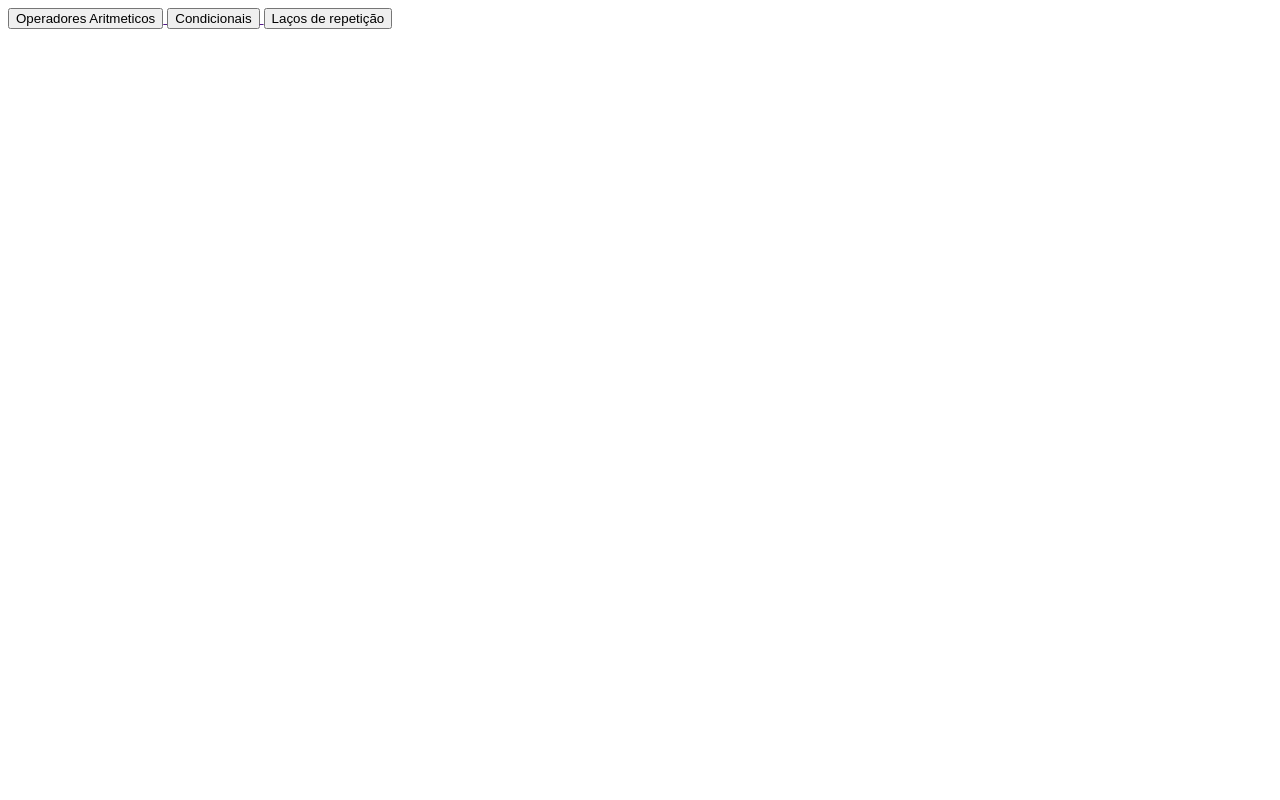
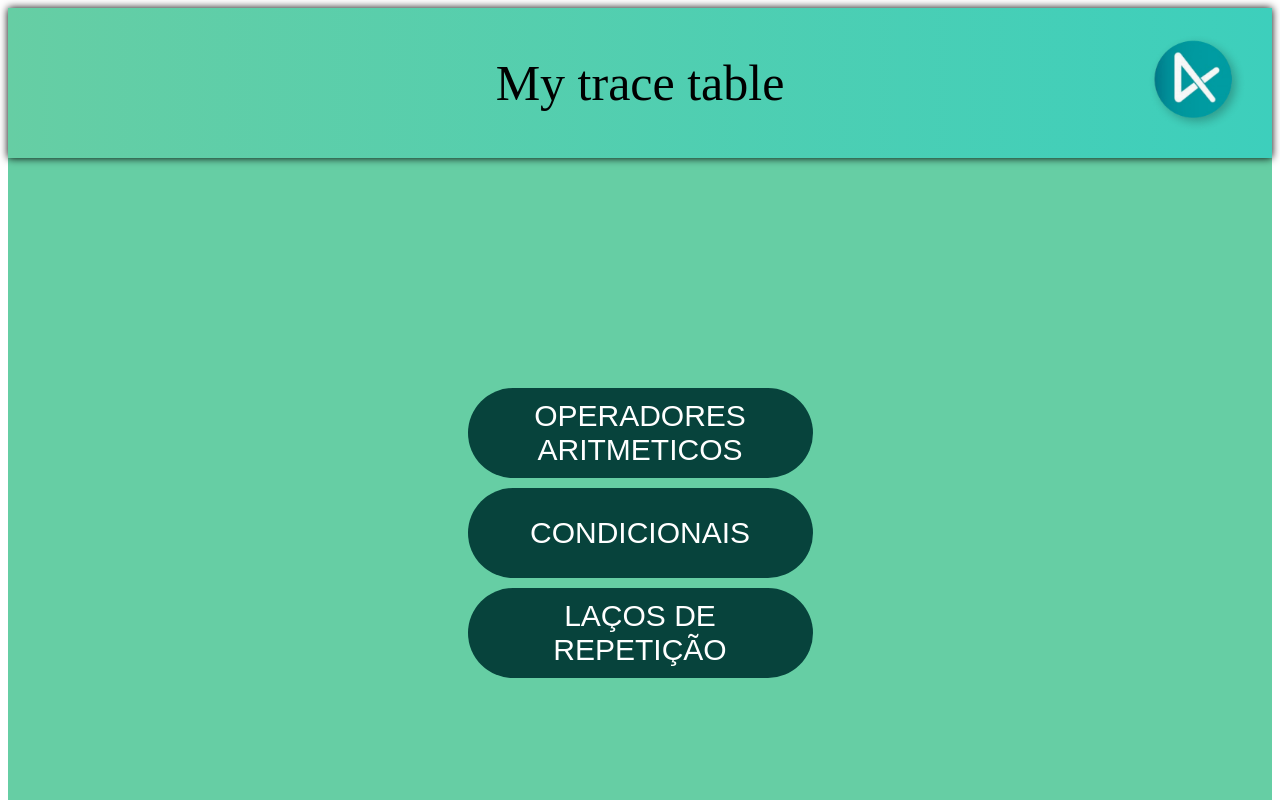
Before and after one commit to DiegoTav/MyTraceTable, a plain HTML site: page exercicioTipo.html in a window 1280 px wide. Shown: the top 800 px of the page. Drawn offline with Linux system fonts and the light colour scheme.

Commit message:
Ajustes na estrtutura do sistema

```diff
--- a/exercicioTipo.html
+++ b/exercicioTipo.html
@@ -5,11 +5,25 @@
     <meta charset="UTF-8">
     <meta name="viewport" content="width=device-width, initial-scale=1.0">
     <title>Tipo exercicio</title>
+    <link rel="stylesheet" href="/src/styles/navbar.css">
+    <link rel="stylesheet" href="./src/styles/main.css">
+    <link rel="stylesheet" href="./src/styles/reset.css">
+    <link rel="preconnect" href="https://fonts.googleapis.com">
+    <link rel="preconnect" href="https://fonts.gstatic.com" crossorigin>
+    <link
+        href="https://fonts.googleapis.com/css2?family=Poppins:ital,wght@0,100;0,200;0,300;0,400;0,500;0,600;0,700;0,800;0,900;1,100;1,200;1,300;1,400;1,500;1,600;1,700;1,800;1,900&display=swap"
+        rel="stylesheet">
 </head>
 
 <body>
+    <div class="navbar">
+        <h3>My trace table</h3>
+        <img src="./src/assets/Logo.png" alt="">
+    </div>
 
     <!-- HEADER -->
+    <div class="main">
+        <div class="btn-principais">
             <a href="">
                 <button>Operadores Aritmeticos</button>
             </a>
@@ -20,6 +34,10 @@
                 <button>Laços de repetição</button>
             </a>
 
+        </div>
+
+    </div>
+
 </body>
 
 </html>
--- a/src/styles/main.css
+++ b/src/styles/main.css
@@ -27,7 +27,7 @@
     height: 100%;
     background-color: transparent;
     border: none;
-    font-size: 35px;
+    font-size: 30px;
     color: #fff;
     text-transform: uppercase;
     cursor: pointer;
--- a/src/styles/navbar.css
+++ b/src/styles/navbar.css
@@ -1,6 +1,7 @@
 .navbar {
     width: 100%;
-    height: 120px;
+    /* height: 120px; */
+    height: 150px;
     display: flex;
     align-items: center;
     justify-content: center;
@@ -22,7 +23,8 @@
     width: 100px;
     height: 100px;
     position: absolute;
-    top: 10px;
-    right: 10px;
+    top: 25px;
+    right: 25px;
+
 
 }
```
Also changed, not shown: src/pages/home.html (added), src/pages/tipoExercicio.html (added). Lines whose indentation alone changed are shown as unchanged.
